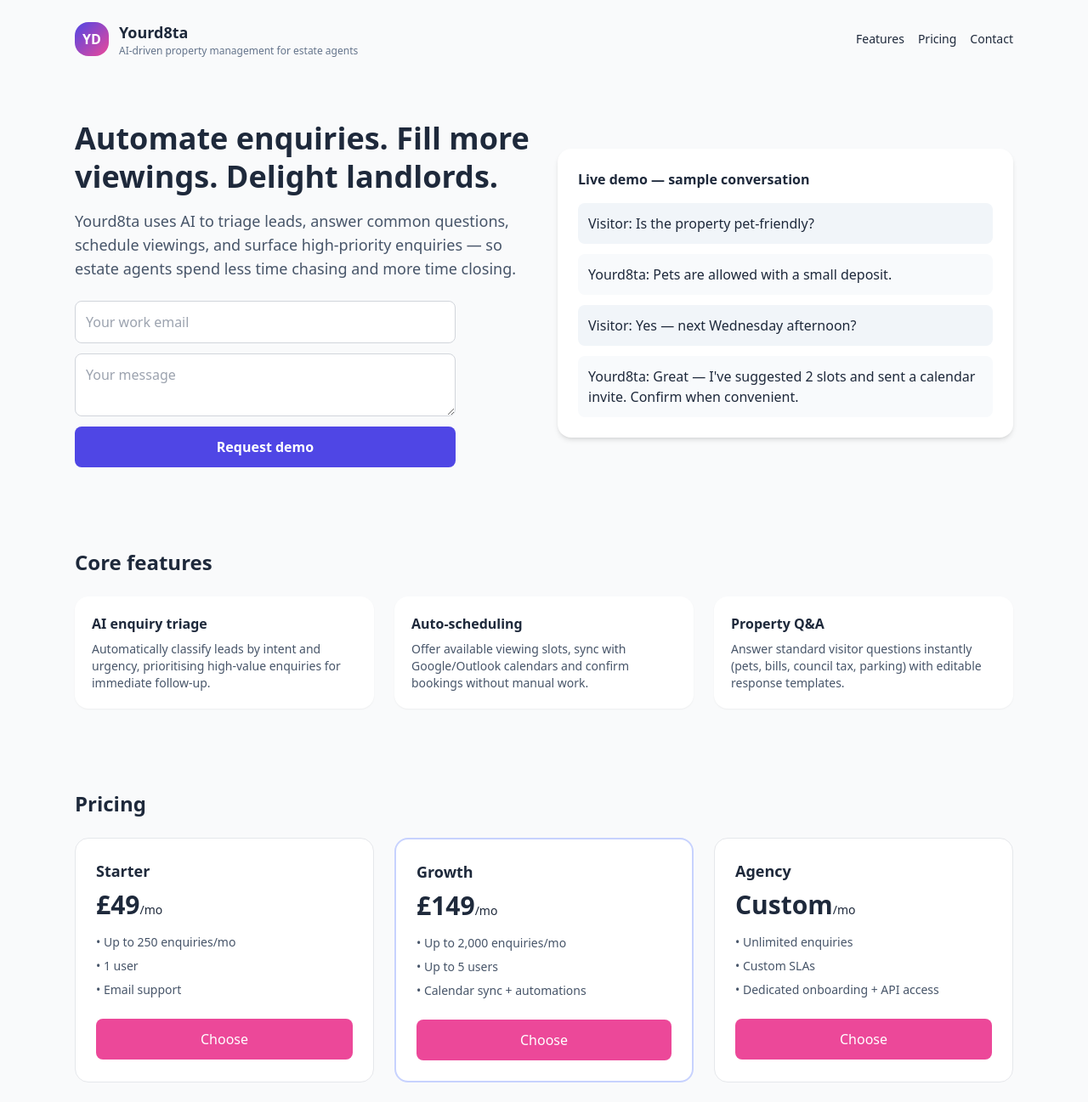
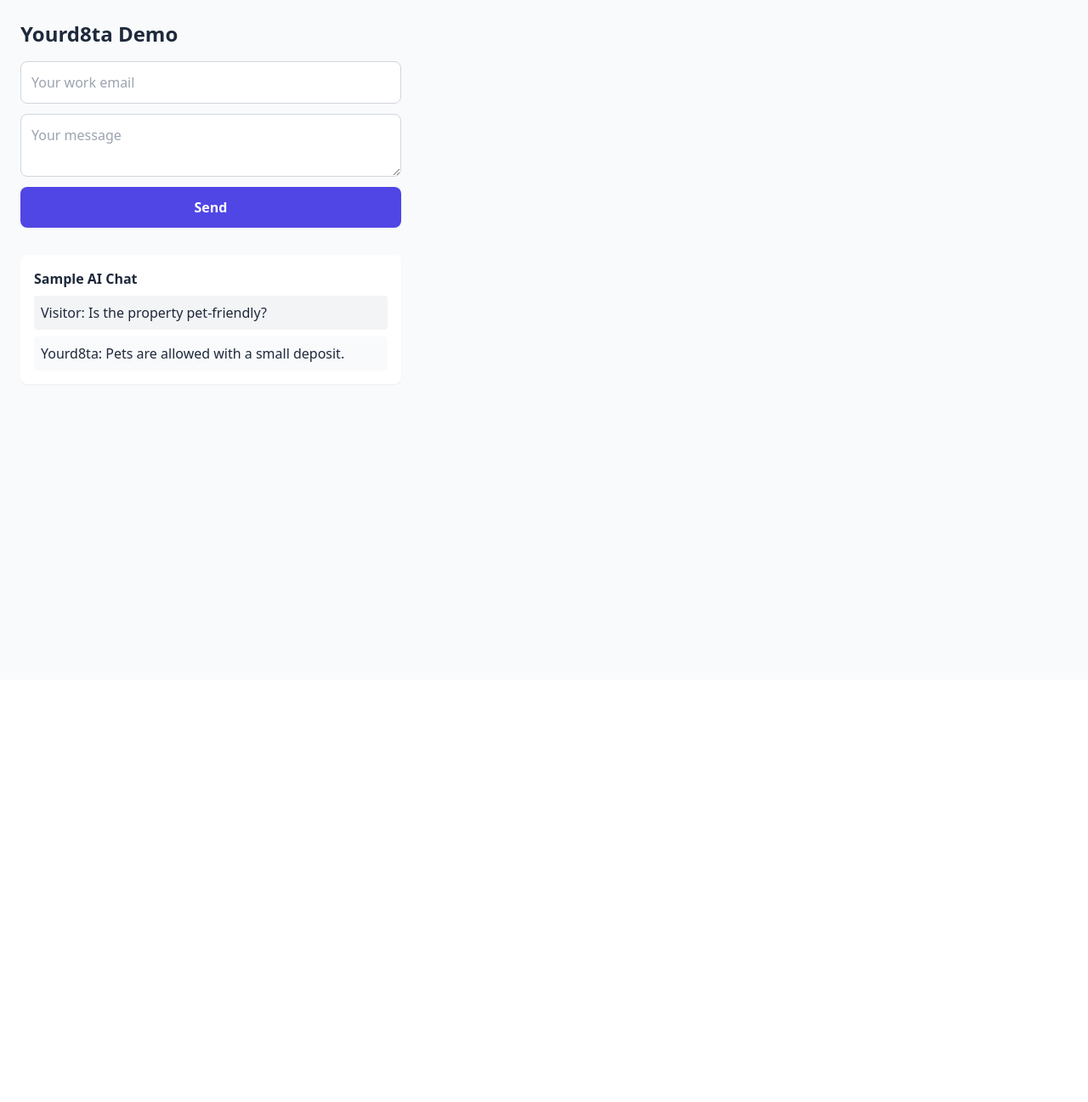
Before and after one commit to yourd8ta-code/yourd8ta-site, a React (Create React App) app: page / in a window 1280 px wide. Shown: the top 1297 px of the page at 85% size. After the commit the page ends 800 px from the top, so only its background shows below. Built offline with nearby package versions, Linux system fonts and the light colour scheme.

Commit message:
Update App.js

```diff
--- a/src/App.js
+++ b/src/App.js
@@ -29,31 +29,11 @@ export default function App() {
   };
 
   return (
-    <div className="min-h-screen bg-gray-50 text-slate-800">
-      {/* Header */}
-      <header className="max-w-6xl mx-auto p-6 flex items-center justify-between">
-        <div className="flex items-center gap-3">
-          <div className="w-10 h-10 rounded-2xl bg-gradient-to-br from-indigo-600 to-pink-500 flex items-center justify-center text-white font-bold">YD</div>
-          <div>
-            <h1 className="text-lg font-semibold">Yourd8ta</h1>
-            <p className="text-xs text-slate-500">AI-driven property management for estate agents</p>
-          </div>
-        </div>
-        <nav className="flex gap-4 items-center">
-          <a href="#features" className="text-sm hover:underline">Features</a>
-          <a href="#pricing" className="text-sm hover:underline">Pricing</a>
-          <a href="#contact" className="text-sm hover:underline">Contact</a>
-        </nav>
-      </header>
+    <div className="min-h-screen bg-gray-50 text-slate-800 p-6">
+      <h1 className="text-2xl font-bold mb-4">Yourd8ta Demo</h1>
 
-      {/* Hero + Form */}
-      <main className="max-w-6xl mx-auto px-6">
-        <section className="grid md:grid-cols-2 gap-8 items-center py-12">
-          <div>
-            <h2 className="text-4xl font-extrabold leading-tight">Automate enquiries. Fill more viewings. Delight landlords.</h2>
-            <p className="mt-4 text-lg text-slate-600">Yourd8ta uses AI to triage leads, answer common questions, schedule viewings, and surface high-priority enquiries — so estate agents spend less time chasing and more time closing.</p>
-
-            <form onSubmit={handleSignup} className="mt-6 flex flex-col gap-3 max-w-md">
+      {/* Email Form */}
+      <form onSubmit={handleSignup} className="flex flex-col gap-3 max-w-md">
         <input
           type="email"
           value={email}
@@ -68,75 +48,32 @@ export default function App() {
           placeholder="Your message"
           className="p-3 rounded-lg border border-gray-300"
         />
-              <button type="submit" className="px-4 py-3 rounded-lg bg-indigo-600 text-white font-semibold">
-                Request demo
+        <button
+          type="submit"
+          className="px-4 py-3 rounded-lg bg-indigo-600 text-white font-semibold"
+        >
+          Send
         </button>
       </form>
-            {submitted && <p className="mt-3 text-green-600">Thanks — we’ll be in touch soon!</p>}
+
+      {submitted && (
+        <p className="mt-3 text-green-600">
+          Thanks — we’ll be in touch soon!
+        </p>
+      )}
+
+      {/* Sample AI chat box */}
+      <div className="mt-8 p-4 bg-white rounded-lg shadow-sm max-w-md">
+        <p className="font-semibold mb-2">Sample AI Chat</p>
+        <div className="space-y-2">
+          <div className="p-2 bg-gray-100 rounded">
+            Visitor: Is the property pet-friendly?
           </div>
-
-          {/* AI chat demo */}
-          <div className="bg-white rounded-2xl p-6 shadow-md">
-            <h3 className="font-semibold">Live demo — sample conversation</h3>
-            <div className="mt-4 space-y-3">
-              <div className="p-3 rounded-lg bg-slate-100">Visitor: Is the property pet-friendly?</div>
-              <div className="p-3 rounded-lg bg-slate-50">Yourd8ta: Pets are allowed with a small deposit.</div>
-              <div className="p-3 rounded-lg bg-slate-100">Visitor: Yes — next Wednesday afternoon?</div>
-              <div className="p-3 rounded-lg bg-slate-50">Yourd8ta: Great — I've suggested 2 slots and sent a calendar invite. Confirm when convenient.</div>
+          <div className="p-2 bg-gray-50 rounded">
+            Yourd8ta: Pets are allowed with a small deposit.
           </div>
         </div>
-        </section>
-
-        {/* Features */}
-        <section id="features" className="py-12">
-          <h3 className="text-2xl font-bold">Core features</h3>
-          <div className="mt-6 grid sm:grid-cols-2 lg:grid-cols-3 gap-6">
-            <Feature title="AI enquiry triage" desc="Automatically classify leads by intent and urgency, prioritising high-value enquiries for immediate follow-up." />
-            <Feature title="Auto-scheduling" desc="Offer available viewing slots, sync with Google/Outlook calendars and confirm bookings without manual work." />
-            <Feature title="Property Q&A" desc="Answer standard visitor questions instantly (pets, bills, council tax, parking) with editable response templates." />
       </div>
-        </section>
-
-        {/* Pricing */}
-        <section id="pricing" className="py-12">
-          <h3 className="text-2xl font-bold">Pricing</h3>
-          <div className="mt-6 grid md:grid-cols-3 gap-6">
-            <PricingCard title="Starter" price="£49" bullets={["Up to 250 enquiries/mo","1 user","Email support"]} />
-            <PricingCard title="Growth" price="£149" bullets={["Up to 2,000 enquiries/mo","Up to 5 users","Calendar sync + automations"]} highlighted />
-            <PricingCard title="Agency" price="Custom" bullets={["Unlimited enquiries","Custom SLAs","Dedicated onboarding + API access"]} />
-          </div>
-        </section>
-
-        {/* Contact */}
-        <section id="contact" className="py-12 bg-white rounded-2xl p-8 shadow-sm">
-          <h3 className="text-2xl font-bold">Talk to us</h3>
-          <p className="text-slate-600 mt-2">Want a tailored demo? Tell us about your team.</p>
-        </section>
-
-        <footer className="mt-12 py-8 text-sm text-slate-500">
-          <div className="max-w-6xl mx-auto flex flex-col md:flex-row justify-between items-center gap-4">
-            <div>© {new Date().getFullYear()} Yourd8ta</div>
-            <div className="flex gap-4">
-              <a href="#" className="hover:underline">Privacy</a>
-              <a href="#" className="hover:underline">Terms</a>
-            </div>
-          </div>
-        </footer>
-      </main>
     </div>
   );
 }
-
-// --- Helper components ---
-function Feature({ title, desc }) {
-  return <div className="bg-white rounded-2xl p-5 shadow-sm"><h4 className="font-semibold">{title}</h4><p className="mt-2 text-sm text-slate-600">{desc}</p></div>;
-}
-
-function PricingCard({ title, price, bullets = [], highlighted = false }) {
-  return <div className={`${highlighted ? "border-2 border-indigo-200" : "border"} rounded-2xl p-6 bg-white`}>
-    <h4 className="font-bold text-lg">{title}</h4>
-    <div className="mt-2 text-3xl font-extrabold">{price}<span className="text-sm font-normal">/mo</span></div>
-    <ul className="mt-4 space-y-2 text-sm text-slate-600">{bullets.map((b,i) => <li key={i}>• {b}</li>)}</ul>
-    <button className="mt-6 w-full px-4 py-3 rounded-lg bg-pink-500 text-white">Choose</button>
-  </div>;
-}
```
Lines whose indentation alone changed are shown as unchanged.
